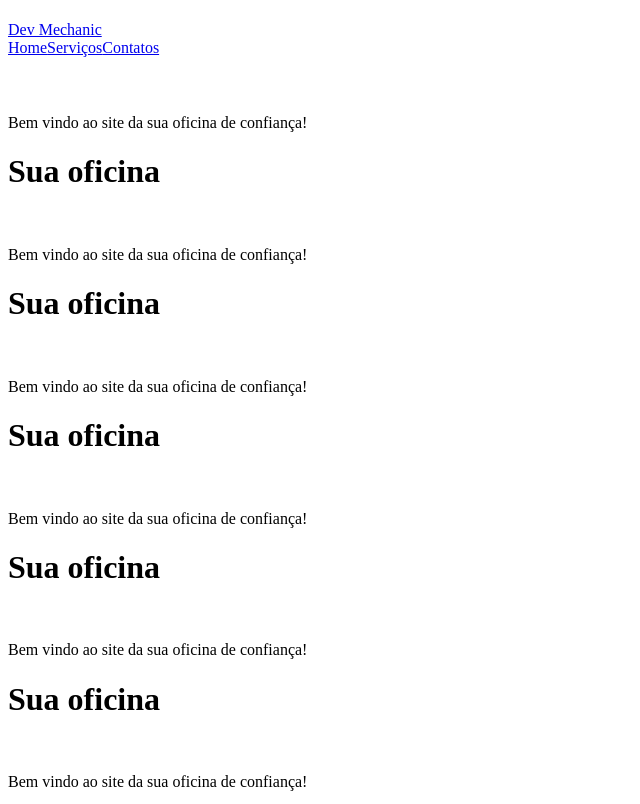
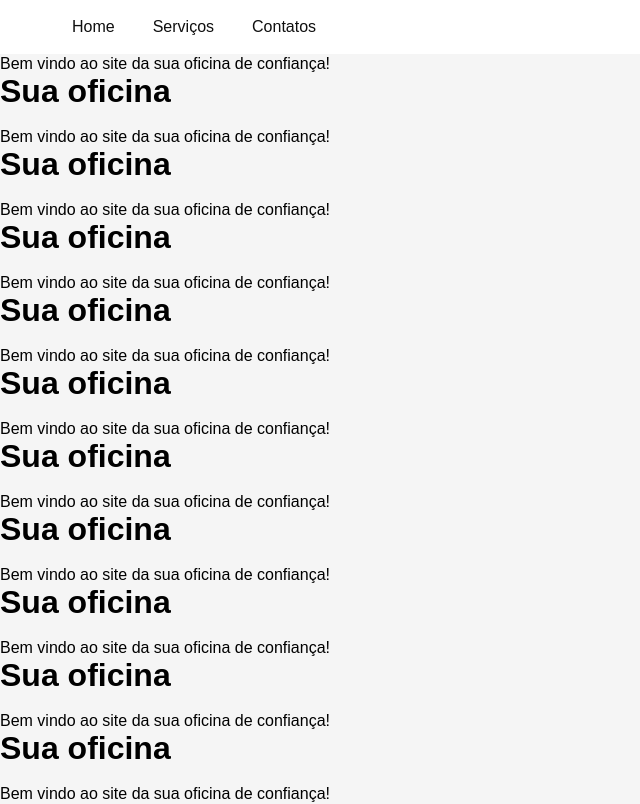
Before and after one commit to Luiz-Mendonca1/dev-mechanic, a Next.js app: page / in a window 1280 px wide. Shown: the top 804 px of the page, without its empty margins (0-640 px from the left). Built offline with nearby package versions, Linux system fonts and the light colour scheme.

Commit message:
header styles

```diff
--- a/src/app/components/header/header.module.css
+++ b/src/app/components/header/header.module.css
@@ -17,3 +17,50 @@
 .background{
     background-color: #FFF;
 }
+
+.container{
+    max-width: 1200px;
+    margin: 0 auto;
+    padding: 10px 20px;
+}
+
+.content{
+    display: flex;
+    align-items: center;
+    justify-content: space-between;
+}
+
+.contentLogo{
+    display: none
+}
+
+.contentLogo a{
+    font-weight: bold;
+    font-size: 31px;
+    color: #0f0f0fff;
+}
+
+.nav{
+    display: flex;
+    gap: 14px;
+
+    a{
+        color: #0f0f0fff;
+        font-weight: medium;
+        align-items: center;
+        padding: 8px 12px;
+        transition: all 0.6s;
+    }
+        a:hover{
+            font-weight: bold;
+            transform: scale(1.1);
+        }
+
+}
+
+@media (min-width: 640){
+    .contentLogo{
+        display: flex;
+    }
+
+}
--- a/src/app/components/header/index.tsx
+++ b/src/app/components/header/index.tsx
@@ -26,9 +26,11 @@ export default function Header() {
                     <div className={styles.contentLogo}>
                         <Link href="/">Dev Mechanic</Link>
                     </div>
-                    <Link href='/'>Home</Link>
-                    <Link href='/services'>Serviços</Link>
-                    <Link href='/contacts'>Contatos</Link>
+                    <nav className={styles.nav}>
+                        <Link href='/'>Home</Link>
+                        <Link href='/services'>Serviços</Link>
+                        <Link href='/contacts'>Contatos</Link>
+                    </nav>
                 </div>
             </div>
         </header>
--- a/src/app/page.tsx
+++ b/src/app/page.tsx
@@ -1,3 +1,4 @@
+import './globals.css';
 
 export default function Home() {
   return (
```
